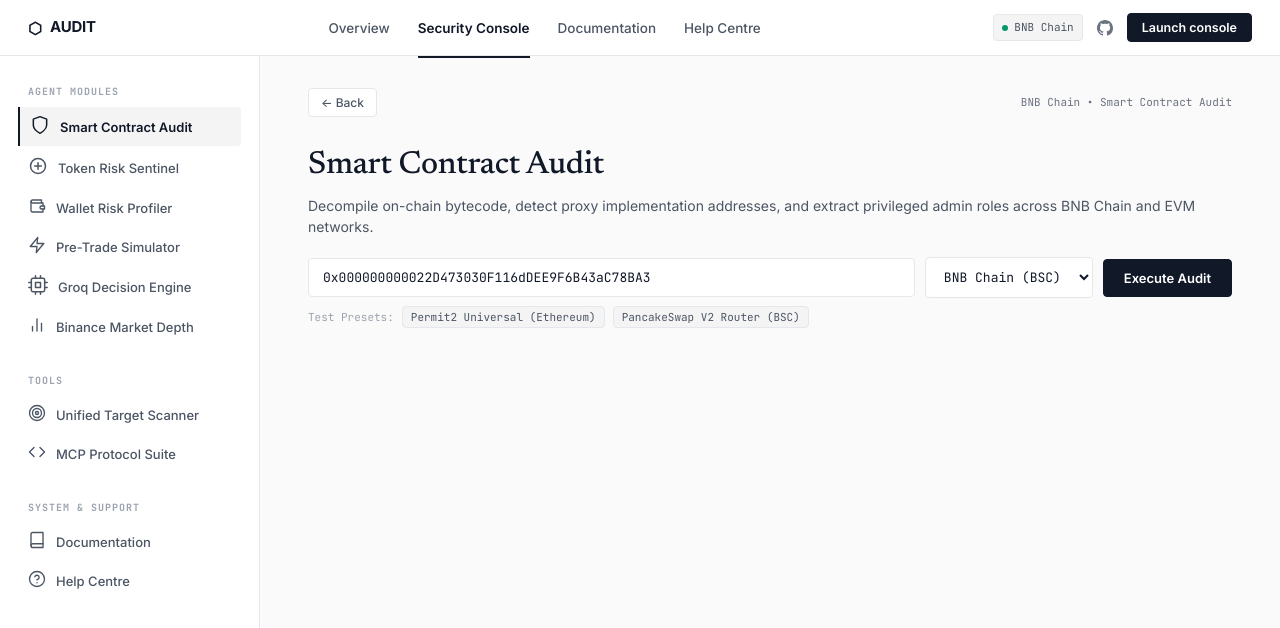
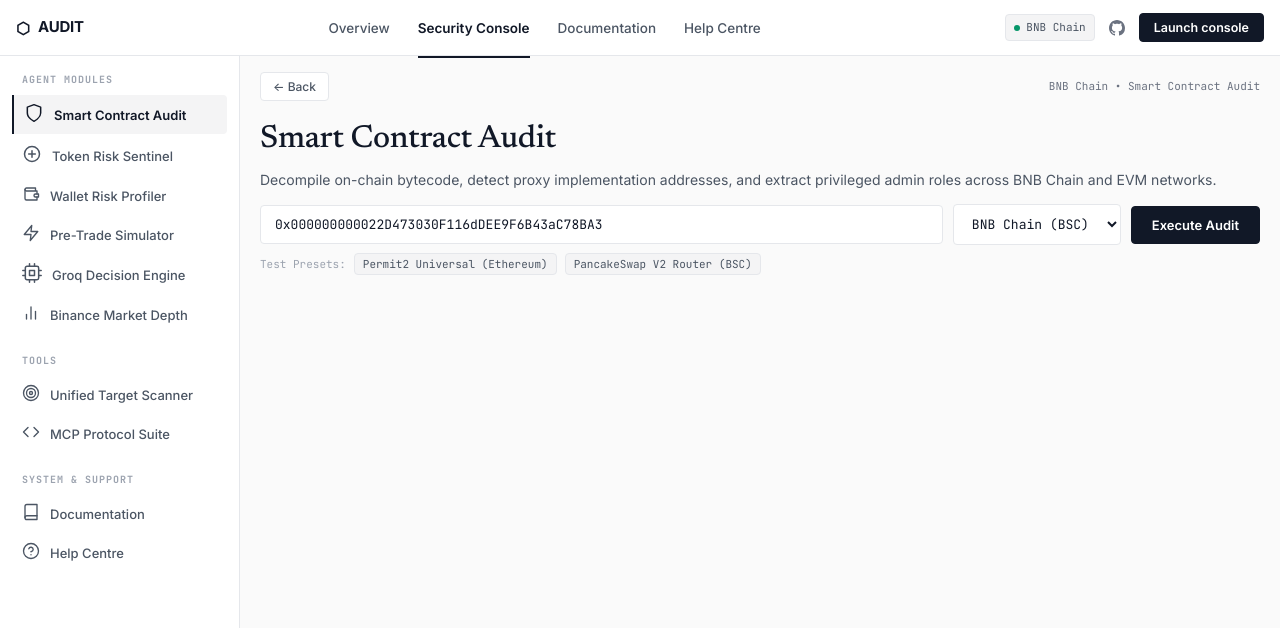
Before and after one commit to OpeyemiMoses/Audit, a website: page public/index.html in a window 1280 px wide. Both pictures are taken after a click on the button "Launch console". Shown: the top 628 px of the page. Drawn offline with Linux system fonts and the light colour scheme.

Commit message:
fix(layout): reduce excessive padding and make console build fill the screen

```diff
--- a/public/landing.css
+++ b/public/landing.css
@@ -92,7 +92,7 @@
   max-width: 100%;
   height: 100%;
   margin: 0;
-  padding: 0 28px;
+  padding: 0 16px;
   display: flex;
   align-items: center;
   justify-content: space-between;
@@ -821,7 +821,7 @@
 
 .console-layout {
   display: grid;
-  grid-template-columns: 260px 1fr;
+  grid-template-columns: 240px 1fr;
   min-height: calc(100vh - 56px);
   width: 100%;
   max-width: 100%;
@@ -839,12 +839,12 @@
 .console-sidebar {
   background-color: var(--bg-surface);
   border-right: 1px solid var(--border-hairline);
-  padding: 28px 18px;
-  display: flex;
-  flex-direction: column;
-  gap: 28px;
-  width: 260px;
-  min-width: 260px;
+  padding: 16px 12px;
+  display: flex;
+  flex-direction: column;
+  gap: 20px;
+  width: 240px;
+  min-width: 240px;
   box-sizing: border-box;
 }
 
@@ -916,10 +916,10 @@
 /* Main Workspace */
 .console-main {
   background-color: var(--bg-canvas);
-  padding: 32px 48px;
-  display: flex;
-  flex-direction: column;
-  gap: 24px;
+  padding: 16px 20px;
+  display: flex;
+  flex-direction: column;
+  gap: 14px;
   min-width: 0;
   width: 100%;
   box-sizing: border-box;
@@ -964,8 +964,8 @@
 .workspace-content {
   display: flex;
   flex-direction: column;
-  gap: 20px;
-  max-width: 1380px;
+  gap: 14px;
+  max-width: 100%;
   width: 100%;
 }
 
@@ -1661,8 +1661,8 @@
 .audit-report-wrapper {
   display: flex;
   flex-direction: column;
-  gap: 16px;
-  margin-top: 24px;
+  gap: 12px;
+  margin-top: 12px;
   width: 100%;
 }
 
```
